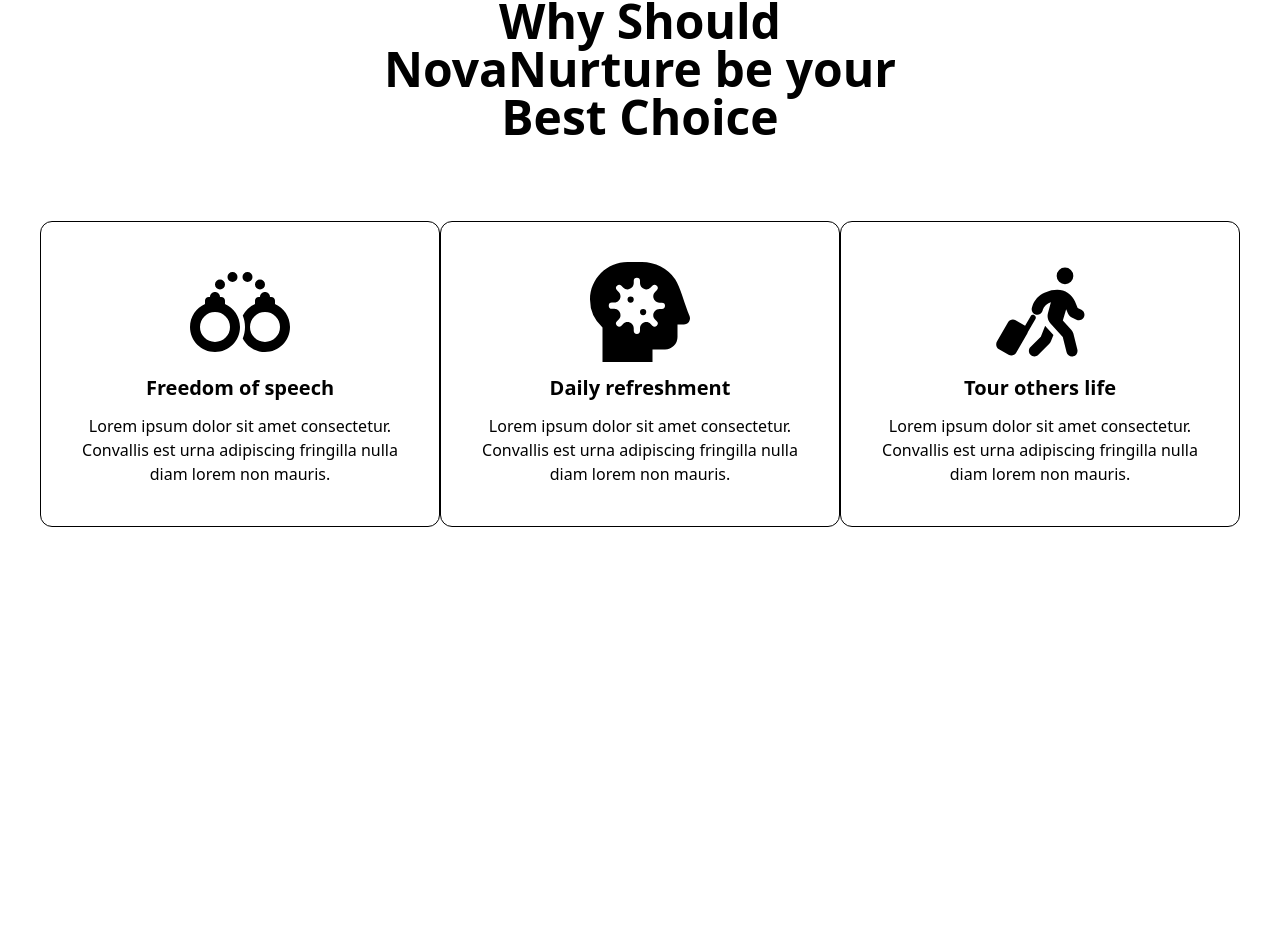
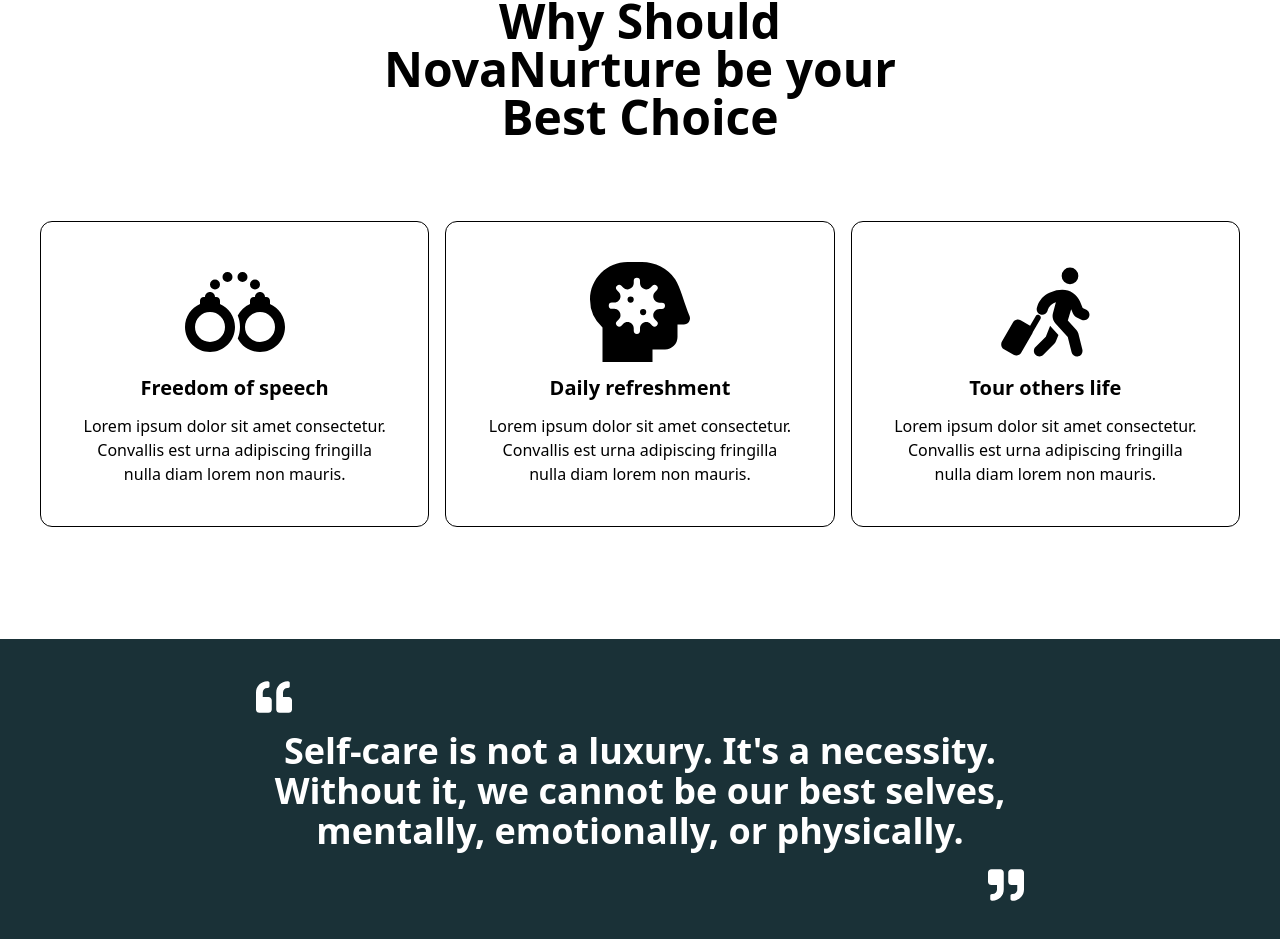
Before and after one commit to NiyonkuruEsther/novanurture, a React (Vite) app: page / in a window 1280 px wide. Shown: the part 1031-1970 px from the top of the page. Before the commit the page ends 1670 px from the top, so only its background shows below. Built offline with nearby package versions, Linux system fonts and the light colour scheme.

Commit message:
finalise about us section

```diff
--- a/src/App.jsx
+++ b/src/App.jsx
@@ -1,3 +1,4 @@
+import Quote from "./components/Quote";
 import Statistics from "./components/Statistics";
 import About from "./pages/About";
 import Home from "./pages/Home";
@@ -8,6 +9,7 @@
       <Home />
       <Statistics />
       <About />
+      <Quote />
     </>
   );
 }
--- /dev/null
+++ b/src/components/Quote.jsx
@@ -0,0 +1,19 @@
+import React from "react";
+import { FaQuoteLeft, FaQuoteRight } from "react-icons/fa";
+
+const Quote = () => {
+  return (
+    <div className="bg-secondaryDark flex flex-col items-center justify-center py-10">
+      <p className="text-4xl font-semibold text-white w-3/5 m-0 flex flex-col gap-4">
+        <FaQuoteLeft className="self-start" />
+        <p className="text-center ">
+          Self-care is not a luxury. It's a necessity. Without it, we cannot be
+          our best selves, mentally, emotionally, or physically.
+        </p>
+        <FaQuoteRight className="self-end" />
+      </p>
+    </div>
+  );
+};
+
+export default Quote;
--- a/src/pages/About.jsx
+++ b/src/pages/About.jsx
@@ -13,7 +13,7 @@
           Why Should NovaNurture be your Best Choice
         </h1>
 
-        <div className="flex pt-20 pb-28">
+        <div className="flex pt-20 pb-28 gap-4">
           <ImageTextCard
             title={"Freedom of speech"}
             icon={
```
Also changed, not shown: src/assets/zigzagLines.png (added).
